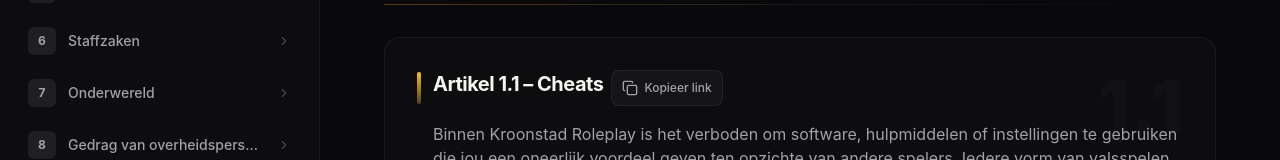
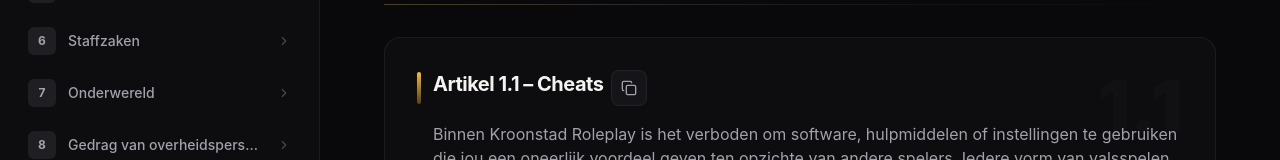
Before and after one commit to KroonstadRP/kroondstad-apv, a React (Vite) app: page / in a window 1280 px wide. Shown: the part 449-609 px from the top of the page. Built offline with nearby package versions, Linux system fonts and the light colour scheme.

Commit message:
Simplify article copy buttons

```diff
--- a/src/components/apv/APVArticle.jsx
+++ b/src/components/apv/APVArticle.jsx
@@ -62,22 +62,26 @@ export default function APVArticle({ article }) {
               <button
                 type="button"
                 onClick={copyArticleLink}
-                aria-label={`Kopieer link naar ${article.title}`}
-                title="Kopieer link naar dit artikel"
-                className="flex min-h-9 flex-shrink-0 cursor-pointer items-center gap-1.5 rounded-lg border border-border/60 bg-secondary/50 px-2.5 py-1.5 text-xs font-medium text-muted-foreground transition hover:border-primary/30 hover:bg-secondary hover:text-primary focus:outline-none focus:ring-2 focus:ring-primary/30"
+                aria-label={
+                  copyStatus === "copied"
+                    ? `Link naar ${article.title} gekopieerd`
+                    : `Kopieer link naar ${article.title}`
+                }
+                title={
+                  copyStatus === "copied"
+                    ? "Gekopieerd"
+                    : copyStatus === "error"
+                      ? "Kopiëren mislukt"
+                      : "Kopieer link naar dit artikel"
+                }
+                className="flex h-9 w-9 flex-shrink-0 cursor-pointer items-center justify-center rounded-lg border border-border/60 bg-secondary/50 text-muted-foreground transition hover:border-primary/30 hover:bg-secondary hover:text-primary focus:outline-none focus:ring-2 focus:ring-primary/30"
               >
                 {copyStatus === "copied" ? (
-                  <>
-                    <Check aria-hidden="true" className="h-4 w-4 text-emerald-400" />
-                    <span className="text-xs text-emerald-400">Gekopieerd</span>
-                  </>
+                  <Check aria-hidden="true" className="h-4 w-4 text-emerald-400" />
                 ) : copyStatus === "error" ? (
-                  <span className="text-xs text-red-400">Kopiëren mislukt</span>
+                  <Copy aria-hidden="true" className="h-4 w-4 text-red-400" />
                 ) : (
-                  <>
-                    <Copy aria-hidden="true" className="h-4 w-4" />
-                    <span>Kopieer link</span>
-                  </>
+                  <Copy aria-hidden="true" className="h-4 w-4" />
                 )}
               </button>
             </div>
```
